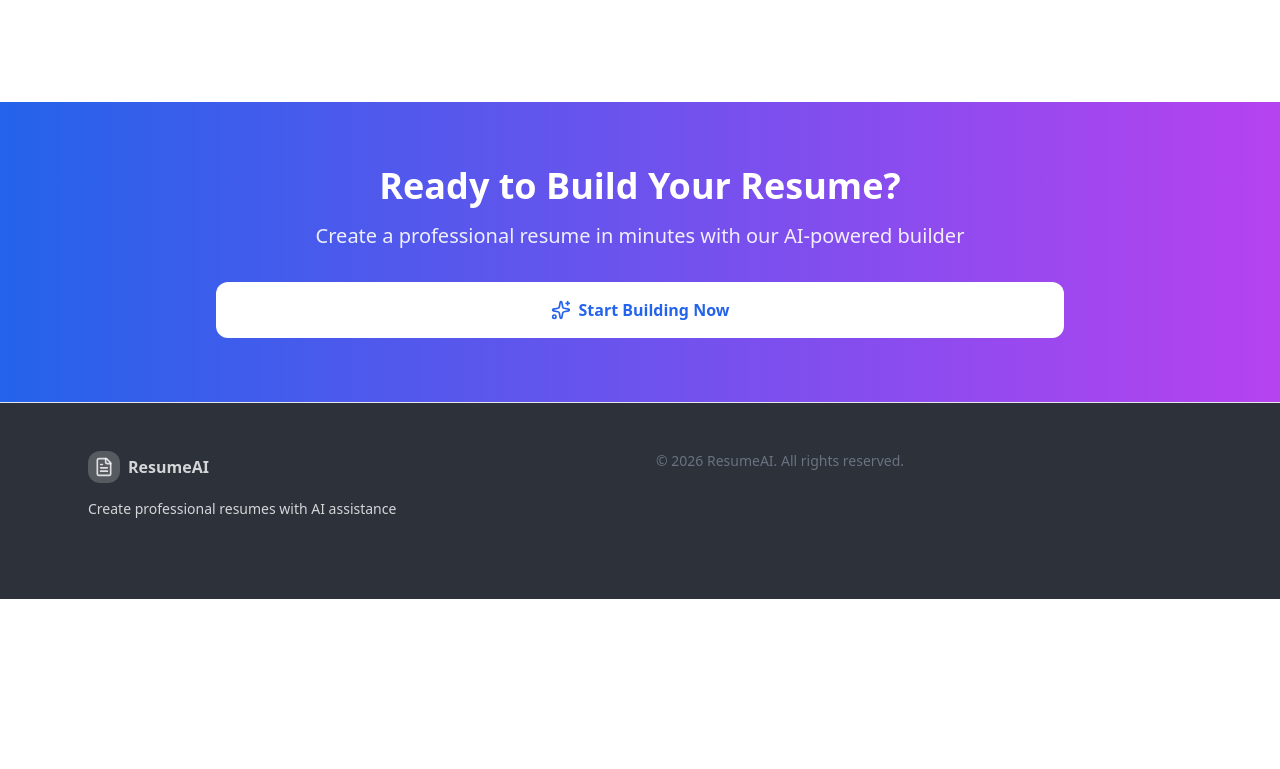
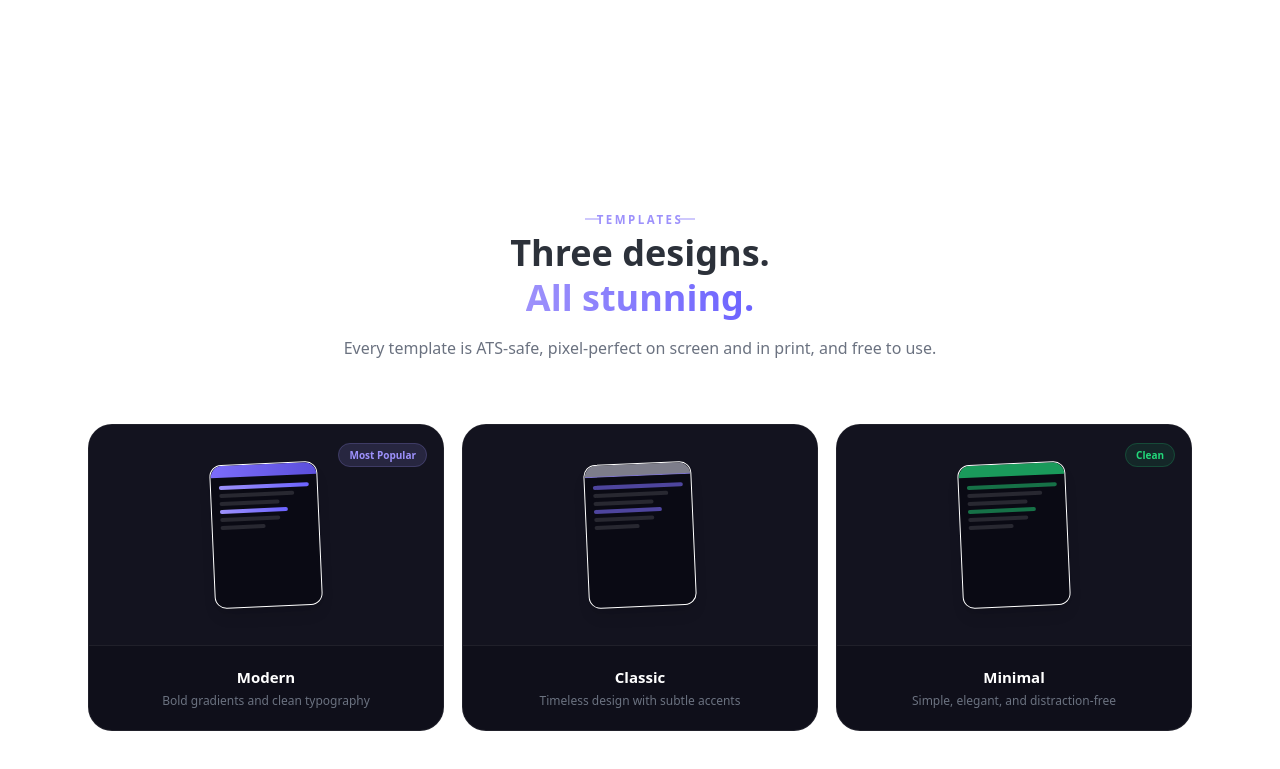
Before and after one commit to rishavchauhan123/airesumebuilder, a React (Vite) app: page / in a window 1280 px wide. Shown: the part 2871-3640 px from the top of the page. Before the commit the page ends 3470 px from the top, so only its background shows below. Built offline with nearby package versions, Linux system fonts and the light colour scheme; no server answers.

Commit message:
make changes 4

```diff
--- a/client/pages/Index.tsx
+++ b/client/pages/Index.tsx
@@ -455,6 +455,112 @@ export default function Index() {
         </div>
       </section>
 
+      {/* Templates Section */}
+      <section id="templates" className="py-[104px] text-center">
+        <div className="max-w-6xl mx-auto px-6">
+          <div className="relative mb-16">
+            <div className="relative inline-flex items-center justify-center text-[11.5px] font-semibold tracking-[2.5px] uppercase text-[#9d91fb]">
+              <span className="absolute left-0 top-1/2 -translate-y-1/2 w-4 h-[1px] bg-[#9d91fb]" />
+              <span className="px-3">Templates</span>
+              <span className="absolute right-0 top-1/2 -translate-y-1/2 w-4 h-[1px] bg-[#9d91fb]" />
+            </div>
+            <h2 className="text-4xl font-bold text-foreground leading-tight mb-4">
+              Three designs.<br />
+              <span className="bg-gradient-to-r from-[#9d91fb] to-[#6c63ff] bg-clip-text text-transparent">
+                All stunning.
+              </span>
+            </h2>
+            <p className="text-base text-muted-foreground">
+              Every template is ATS-safe, pixel-perfect on screen and in print, and free to use.
+            </p>
+          </div>
+
+          <div className="grid grid-cols-1 md:grid-cols-3 gap-[18px]">
+            {/* Modern Template */}
+            <div className="relative group bg-[#0f0f1a] border border-[rgba(255,255,255,0.07)] rounded-[24px] overflow-hidden cursor-pointer transition-all hover:-translate-y-[6px] hover:border-[rgba(124,109,250,0.4)] hover:shadow-[0_0_32px_rgba(124,109,250,0.25)]">
+              <div className="absolute top-4 right-4 z-10">
+                <span className="text-[10px] font-semibold text-[#9d91fb] bg-[rgba(157,145,251,0.15)] border border-[rgba(157,145,251,0.2)] px-2.5 py-1 rounded-full">
+                  Most Popular
+                </span>
+              </div>
+              <div className="relative h-[220px] bg-[#13131f] flex items-center justify-center">
+                <div className="absolute inset-0 bg-radial-gradient from-[rgba(124,109,250,0.12)] to-transparent" />
+                <div className="w-[108px] h-[144px] bg-[#0a0a14] border border-white rounded-lg shadow-lg rotate-[-2.5deg] overflow-hidden">
+                  <div className="h-3 bg-gradient-to-r from-[#7c6dfa] to-[#5b4fdb] rounded-t-lg" />
+                  <div className="p-2 space-y-1">
+                    <div className="h-1 bg-gradient-to-r from-[#9d91fb] to-[#6c63ff] rounded w-full" />
+                    <div className="h-1 bg-[rgba(255,255,255,0.12)] rounded w-5/6" />
+                    <div className="h-1 bg-[rgba(255,255,255,0.12)] rounded w-4/6" />
+                    <div className="h-1 bg-gradient-to-r from-[#9d91fb] to-[#6c63ff] rounded w-3/4" />
+                    <div className="h-1 bg-[rgba(255,255,255,0.12)] rounded w-2/3" />
+                    <div className="h-1 bg-[rgba(255,255,255,0.12)] rounded w-1/2" />
+                  </div>
+                </div>
+              </div>
+              <div className="p-5 border-t border-[rgba(255,255,255,0.07)]">
+                <h3 className="text-[15px] font-bold text-white group-hover:text-[#9d91fb] transition-colors mb-1">
+                  Modern
+                </h3>
+                <p className="text-[12px] text-muted-foreground">Bold gradients and clean typography</p>
+              </div>
+            </div>
+
+            {/* Classic Template */}
+            <div className="relative group bg-[#0f0f1a] border border-[rgba(255,255,255,0.07)] rounded-[24px] overflow-hidden cursor-pointer transition-all hover:-translate-y-[6px] hover:border-[rgba(124,109,250,0.4)] hover:shadow-[0_0_32px_rgba(124,109,250,0.25)]">
+              <div className="relative h-[220px] bg-[#13131f] flex items-center justify-center">
+                <div className="absolute inset-0 bg-radial-gradient from-[rgba(124,109,250,0.12)] to-transparent" />
+                <div className="w-[108px] h-[144px] bg-[#0a0a14] border border-white rounded-lg shadow-lg rotate-[-2.5deg] overflow-hidden">
+                  <div className="h-3 bg-[rgba(240,240,255,0.5)] border-b border-[rgba(124,109,250,0.6)] rounded-t-lg" />
+                  <div className="p-2 space-y-1">
+                    <div className="h-1 bg-[rgba(124,109,250,0.6)] rounded w-full" />
+                    <div className="h-1 bg-[rgba(255,255,255,0.12)] rounded w-5/6" />
+                    <div className="h-1 bg-[rgba(255,255,255,0.12)] rounded w-4/6" />
+                    <div className="h-1 bg-[rgba(124,109,250,0.6)] rounded w-3/4" />
+                    <div className="h-1 bg-[rgba(255,255,255,0.12)] rounded w-2/3" />
+                    <div className="h-1 bg-[rgba(255,255,255,0.12)] rounded w-1/2" />
+                  </div>
+                </div>
+              </div>
+              <div className="p-5 border-t border-[rgba(255,255,255,0.07)]">
+                <h3 className="text-[15px] font-bold text-white group-hover:text-[#9d91fb] transition-colors mb-1">
+                  Classic
+                </h3>
+                <p className="text-[12px] text-muted-foreground">Timeless design with subtle accents</p>
+              </div>
+            </div>
+
+            {/* Minimal Template */}
+            <div className="relative group bg-[#0f0f1a] border border-[rgba(255,255,255,0.07)] rounded-[24px] overflow-hidden cursor-pointer transition-all hover:-translate-y-[6px] hover:border-[rgba(124,109,250,0.4)] hover:shadow-[0_0_32px_rgba(124,109,250,0.25)]">
+              <div className="absolute top-4 right-4 z-10">
+                <span className="text-[10px] font-semibold text-[#22d87a] bg-[rgba(34,216,122,0.1)] border border-[rgba(34,216,122,0.2)] px-2.5 py-1 rounded-full">
+                  Clean
+                </span>
+              </div>
+              <div className="relative h-[220px] bg-[#13131f] flex items-center justify-center">
+                <div className="absolute inset-0 bg-radial-gradient from-[rgba(124,109,250,0.12)] to-transparent" />
+                <div className="w-[108px] h-[144px] bg-[#0a0a14] border border-white rounded-lg shadow-lg rotate-[-2.5deg] overflow-hidden">
+                  <div className="h-3 bg-[rgba(34,216,122,0.7)] rounded-t-lg" />
+                  <div className="p-2 space-y-1">
+                    <div className="h-1 bg-[rgba(34,216,122,0.5)] rounded w-full" />
+                    <div className="h-1 bg-[rgba(255,255,255,0.12)] rounded w-5/6" />
+                    <div className="h-1 bg-[rgba(255,255,255,0.12)] rounded w-4/6" />
+                    <div className="h-1 bg-[rgba(34,216,122,0.5)] rounded w-3/4" />
+                    <div className="h-1 bg-[rgba(255,255,255,0.12)] rounded w-2/3" />
+                    <div className="h-1 bg-[rgba(255,255,255,0.12)] rounded w-1/2" />
+                  </div>
+                </div>
+              </div>
+              <div className="p-5 border-t border-[rgba(255,255,255,0.07)]">
+                <h3 className="text-[15px] font-bold text-white group-hover:text-[#9d91fb] transition-colors mb-1">
+                  Minimal
+                </h3>
+                <p className="text-[12px] text-muted-foreground">Simple, elegant, and distraction-free</p>
+              </div>
+            </div>
+          </div>
+        </div>
+      </section>
+
       {/* CTA Section */}
       <section className="bg-gradient-to-r from-primary to-secondary py-16">
         <div className="max-w-4xl mx-auto px-6 text-center text-white">
```
